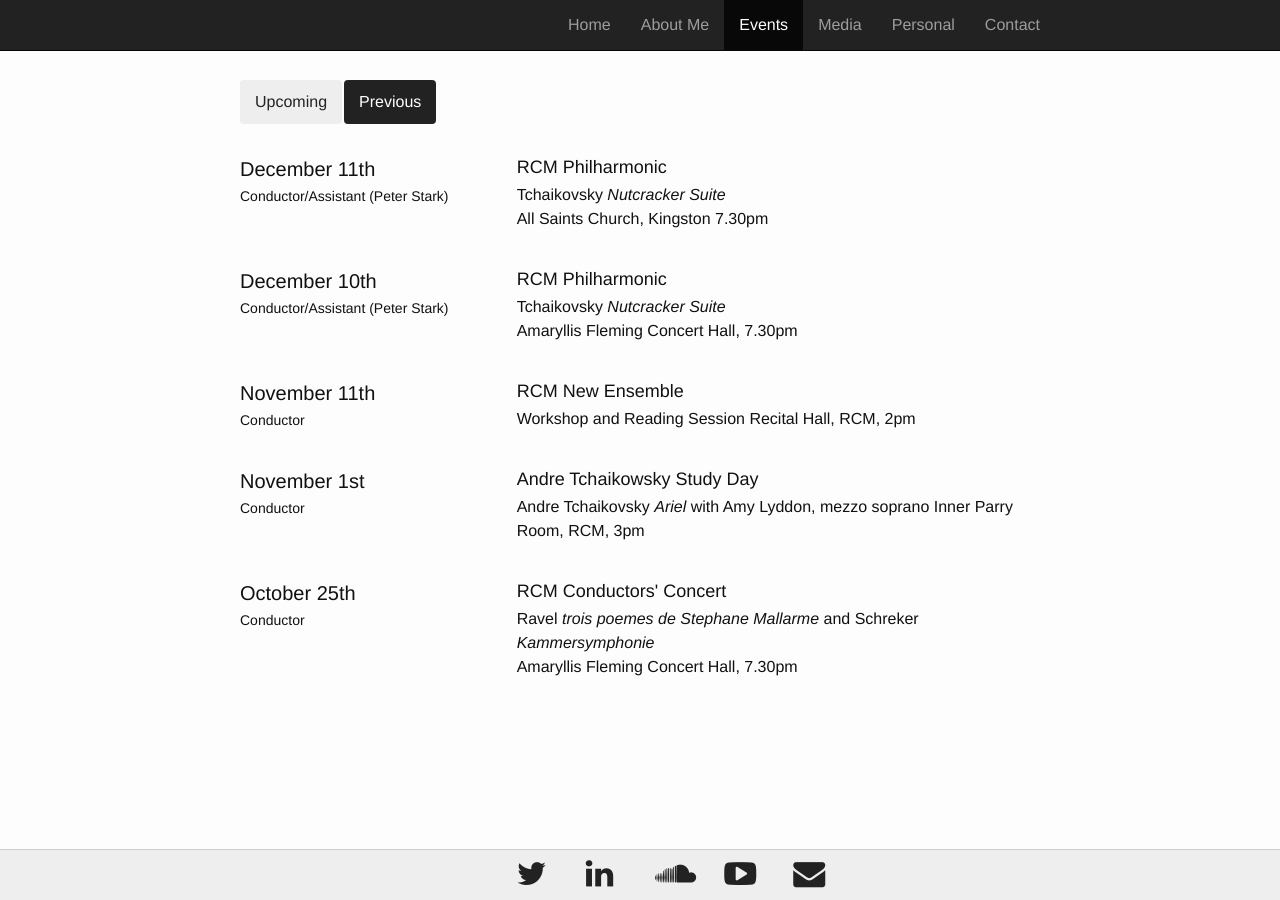
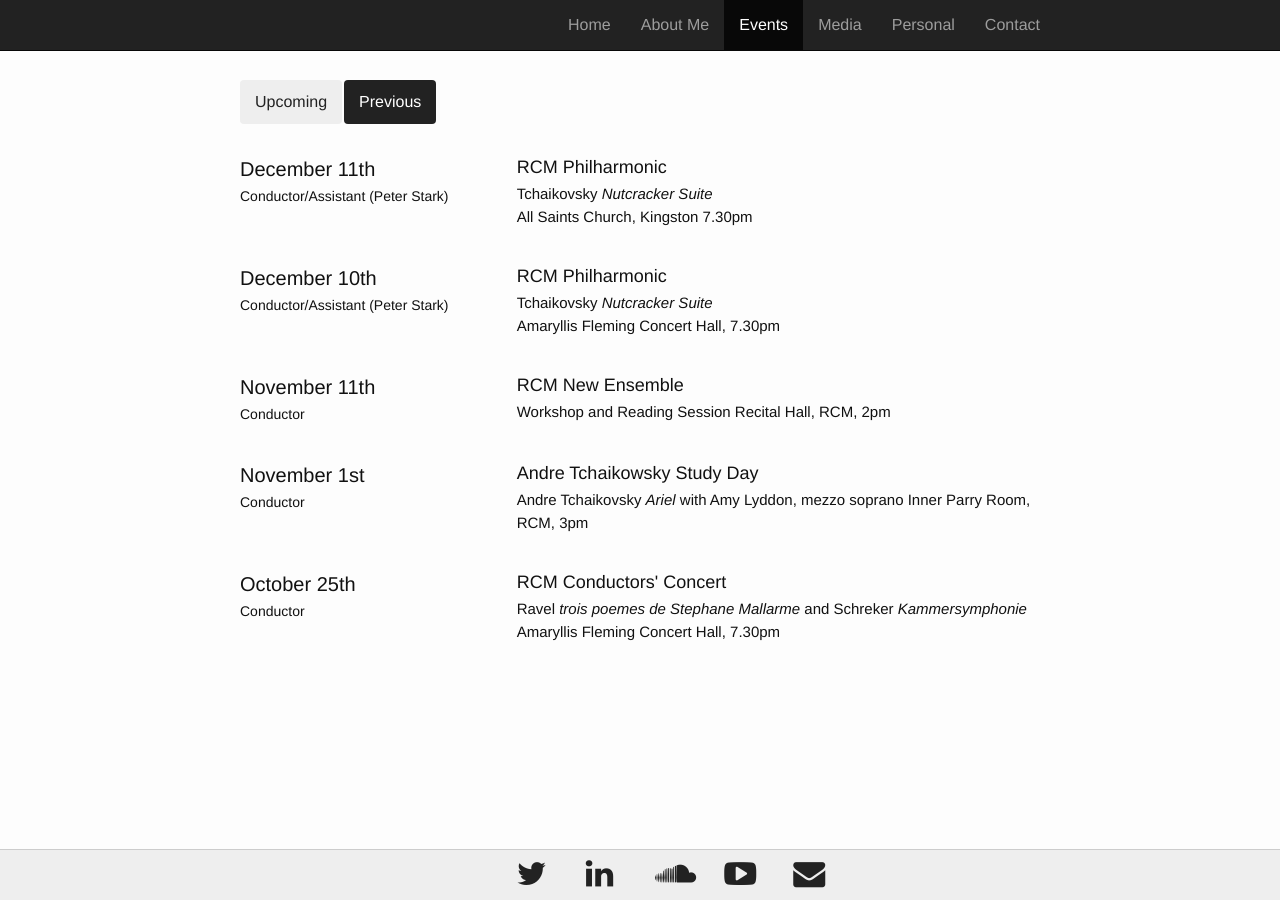
Before and after one commit to musicman10201/musicman10201.github.io, a Jekyll site: the page built from previous_events.html, in a window 1280 px wide. Built offline with Jekyll 4.4.1, drawn with Linux system fonts in a browser that asks for light colours.

Commit message:
Update _base.scss

```diff
--- a/_sass/_base.scss
+++ b/_sass/_base.scss
@@ -206,6 +206,10 @@ pre {
   font-weight: 200;
 }
 
+.event-subdescription {
+  font-size: 15px;
+}
+
 .event-row {
   margin-bottom: 20px;
 }
```
